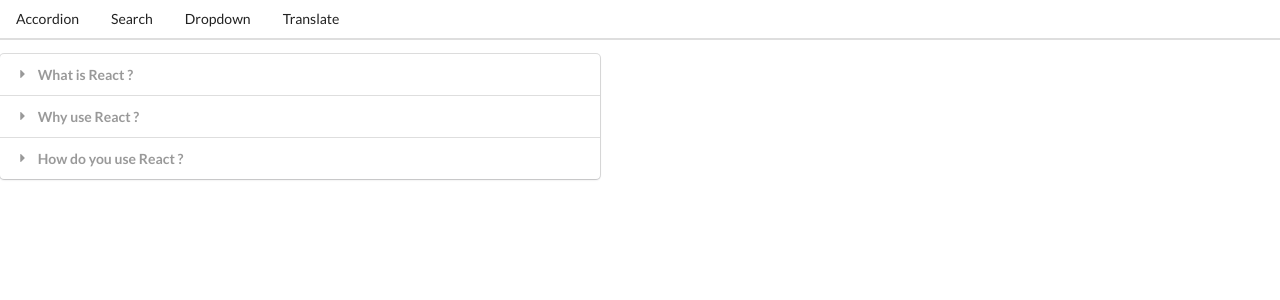
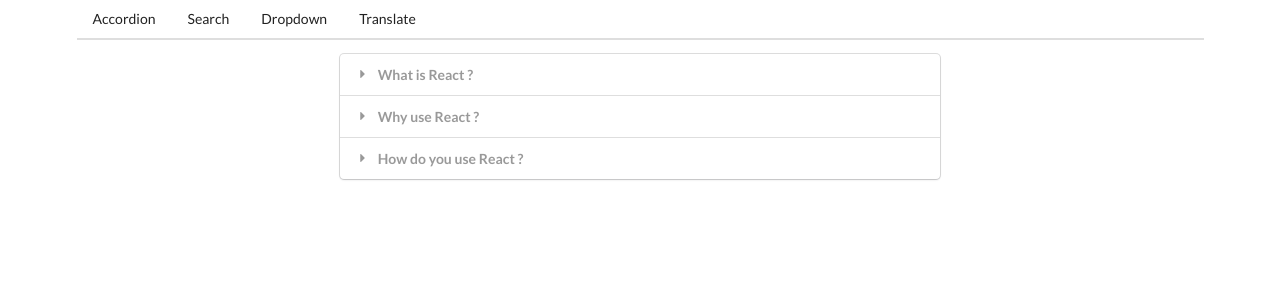
Before and after one commit to sefatanam/react-flow, a React (Create React App) app in the folder jsx/: page / in a window 1280 px wide. Shown: the top 300 px of the page. Built offline with nearby package versions, Linux system fonts and the light colour scheme.

Commit message:
adding tabed

```diff
--- a/jsx/src/components/Accordion.js
+++ b/jsx/src/components/Accordion.js
@@ -25,7 +25,7 @@
 
 
     return (
-        <div className="ui styled accordion">
+        <div className="ui styled accordion container">
             {renderedItem}
         </div>
     );
--- a/jsx/src/components/Convert.js
+++ b/jsx/src/components/Convert.js
@@ -36,8 +36,8 @@
 
     }, [debounceText,language])
     return (
-        <div>
-            <h1 className="ui header">
+        <div className="container" style={{margin:'10px'}}>
+            <h1 className="ui header container">
                 {translated}
             </h1>
 
--- a/jsx/src/components/Header.js
+++ b/jsx/src/components/Header.js
@@ -2,7 +2,7 @@
 
 const Header = () => {
     return (
-        <div className="ui secondary pointing menu">
+        <div className="ui secondary pointing menu container">
             <a href="/" className="item">Accordion</a>
             <a href="/list" className="item">Search</a>
             <a href="/dropdown" className="item">Dropdown</a>
--- a/jsx/src/components/Translate.js
+++ b/jsx/src/components/Translate.js
@@ -27,9 +27,12 @@
                 </div>
             </div>
             <Dropdown label="Select a Language" options={options} selected={language} onSelectedChange={setLanguage}/>
-            <hr/>
-            <h3 className="ui header">Output</h3>
-            <Convert text={text} language={language}/>
+
+            <h3 className="ui header container">Output</h3>
+            <div className="container">
+                <Convert text={text} language={language}/>
+            </div>
+
         </div>
     );
 };
```
